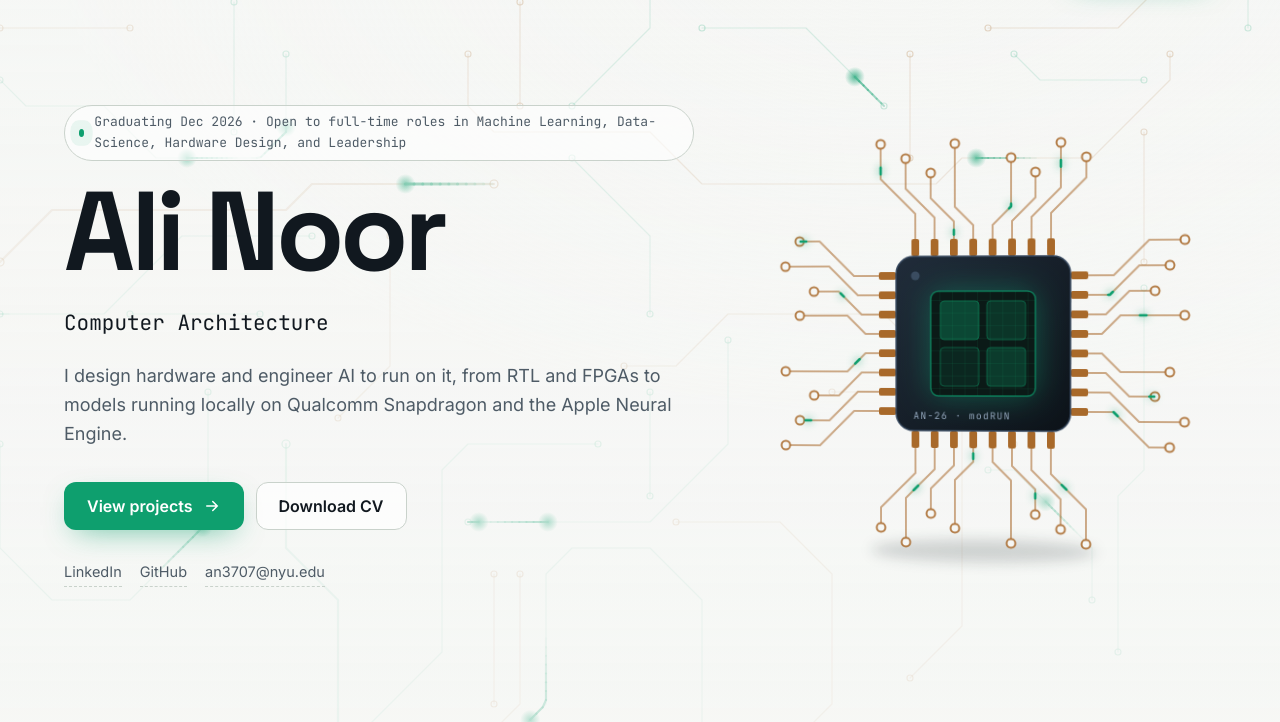
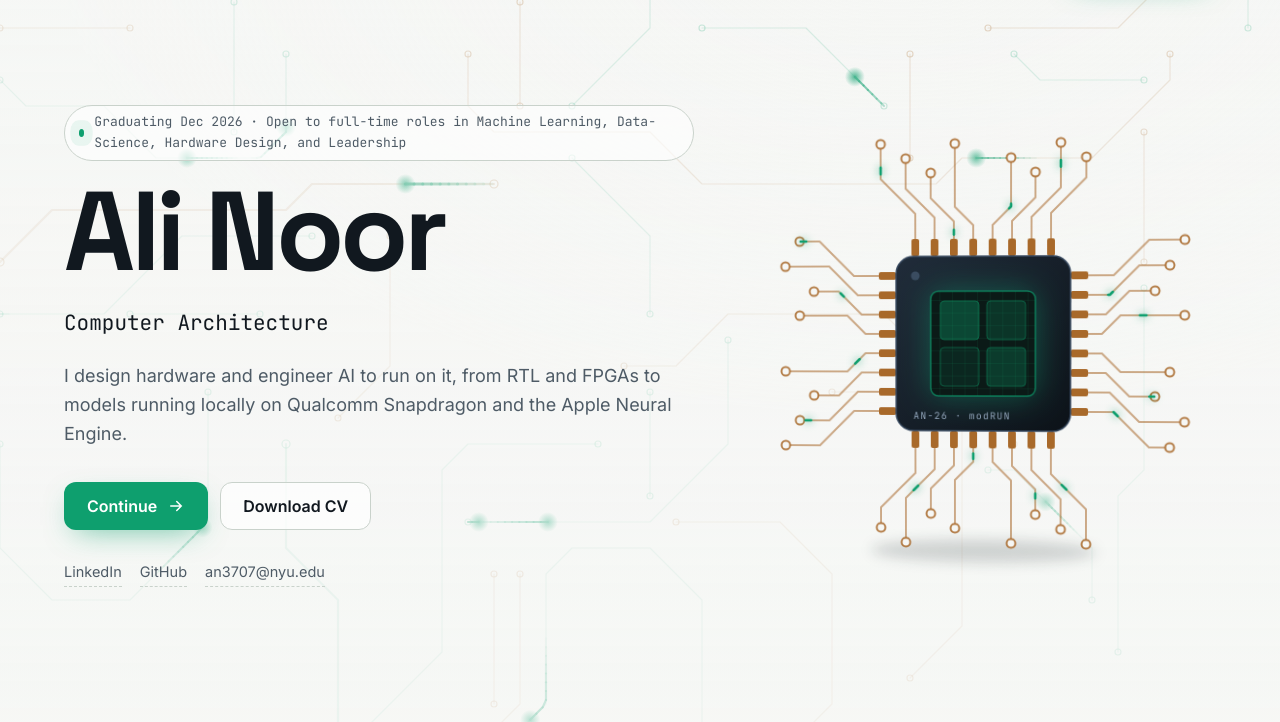
Before and after one commit to alinoorisnerd/ali_portfolio, a plain HTML site: page index.html in a window 1280 px wide. Shown: the part 76-798 px from the top of the page. Drawn offline with Linux system fonts and the light colour scheme.

Commit message:
minor fix

```diff
--- a/index.html
+++ b/index.html
@@ -61,7 +61,7 @@
           <p class="typed reveal-hero" style="--d:.9s" data-typed='["Chip Design","Computer Architecture","On-Device AI","Embedded Systems","Building modRUN: AI for chip design"]'><span class="typed-text">Chip Design</span><span class="cursor" aria-hidden="true"></span></p>
           <p class="lead reveal-hero" style="--d:1.05s">I design hardware and engineer AI to run on it, from RTL and FPGAs to models running locally on Qualcomm Snapdragon and the Apple Neural Engine.</p>
           <div class="hero-cta reveal-hero" style="--d:1.2s">
-            <a class="btn btn-primary" href="#projects">View projects
+            <a class="btn btn-primary" href="#about">Continue
               <svg viewBox="0 0 24 24" fill="none" stroke="currentColor" stroke-width="2" stroke-linecap="round" aria-hidden="true"><path d="M5 12h14M13 6l6 6-6 6"/></svg></a>
             <a class="btn btn-ghost" href="assets/cv/Ali_Noor_CV.pdf" target="_blank" rel="noopener">Download CV</a>
           </div>
```
